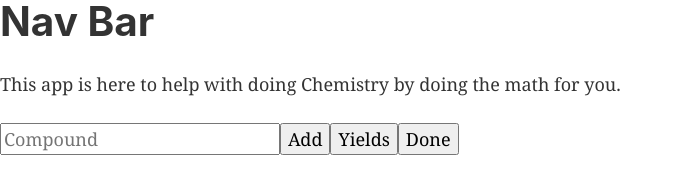
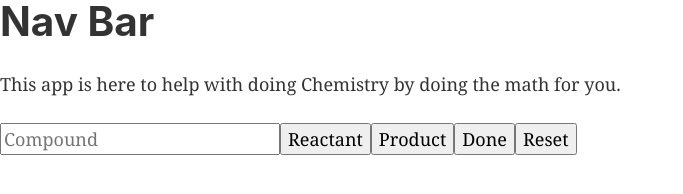
Before and after one commit to jesseseanrouse/project2, a Gatsby site in the folder ChemApp/: page / in a window 1280 px wide. Shown: the whole page, without its empty margins (0-683 px from the left). Built offline with nearby package versions, Linux system fonts and the light colour scheme; Gatsby itself is replaced by a stand-in of ours; no server answers.

Commit message:
got part of it working, not even to the fun parts yet

```diff
--- a/ChemApp/src/components/balance.js
+++ b/ChemApp/src/components/balance.js
@@ -1,16 +1,38 @@
-import React, {useState} from 'react'
+import React, {useState, useEffect} from 'react'
+import Reactant from './balanceComponents/Reactants'
+import { array } from 'prop-types'
 
 const Balance = (props) => {
     // console.log(props)
     const [value, setValue] = useState('')
-    const handleClickAdd = () => {}
+    const [equation, setEquation] = useState([''])
+    const handleClickAdd = (e) => {
+        e.preventDefault()
+        let array = equation
+        array.push(value)
+        setEquation(array)
+        setValue('')
+    }
+    const handleChange = (e) => {
+        const string = e.target.value
+        setValue(string)
+    }
+    const Reactants = equation.map((ele, index) => {
+        return (
+            <Reactant name={ele} key={index}/>
+        )
+    })
     return (
         <>
             <section>
-                <input type='text' placeholder='Compound' value={value}/>
-                <button onClick={handleClickAdd}>Add</button>
-                <button>Yields</button>
-                <button>Done</button>
+                <form>
+                    <input type='text' placeholder='Compound' value={value} onChange={handleChange}/>
+                    <button onClick={handleClickAdd}>Reactant</button>
+                    <button>Product</button>
+                    <button>Done</button>
+                    <button>Reset</button>
+                </form>
+                {Reactants}
             </section>
         </>
     )
--- /dev/null
+++ b/ChemApp/src/components/balanceComponents/Reactants.js
@@ -0,0 +1,11 @@
+import React from 'react'
+
+const Reactant = (props) => {
+    return (
+        <>
+            <div>{props.name}</div>
+        </>
+    )
+}
+
+export default Reactant
--- a/ChemApp/src/components/layout.js
+++ b/ChemApp/src/components/layout.js
@@ -38,6 +38,7 @@ const Layout = ({ children }) => {
       <Nav />
       <About />
       <Balance data={eleData}/>
+      <div></div>
     </>
   )
 }
```
Also changed, not shown: project-worksheet.md (+1 -1 lines).
